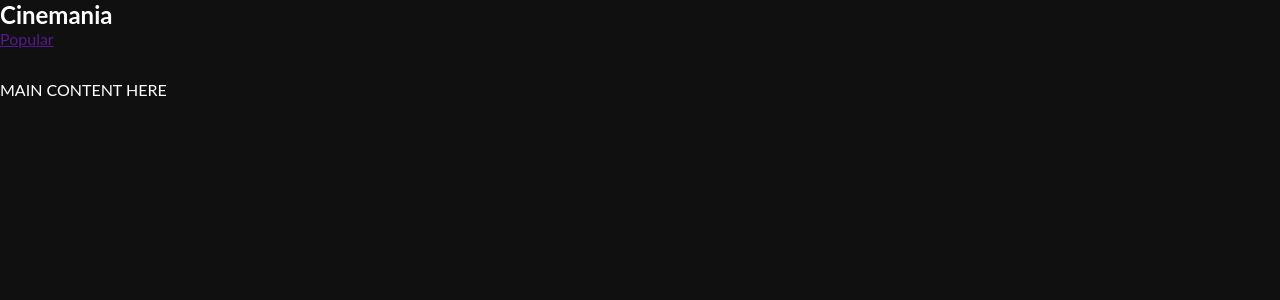
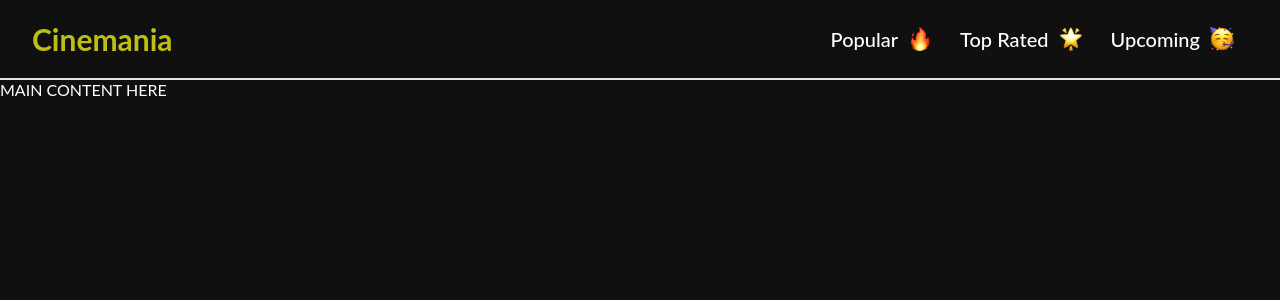
Before and after one commit to torressam333/cinemania, a React (Vite) app: page / in a window 1280 px wide. Shown: the top 300 px of the page. Built offline with nearby package versions, Linux system fonts and the light colour scheme.

Commit message:
Style the navbar links and emojis

```diff
--- a/src/components/Navbar/NavBar.css
+++ b/src/components/Navbar/NavBar.css
@@ -0,0 +1,33 @@
+.navbar {
+  display: flex;
+  align-items: center;
+  justify-content: space-between;
+  padding: 0 2em;
+  border-bottom: 2px solid #e6e6e6;
+}
+
+.navbar > h1 {
+  font-size: 30px;
+  color: #bebe15;
+}
+
+.navbar_links {
+  display: flex;
+  align-items: center;
+}
+
+.navbar_links > a {
+  display: flex;
+  align-items: center;
+  font-size: 20px;
+  font-weight: 500;
+  color: #fff;
+  text-decoration: none;
+  padding: 0 0.7em;
+}
+
+.navbar_emoji {
+  width: 1.2em;
+  height: 1.2em;
+  margin-left: 0.5em;
+}
--- a/src/components/Navbar/NavBar.jsx
+++ b/src/components/Navbar/NavBar.jsx
@@ -1,11 +1,32 @@
 import './NavBar.css';
+import Fire from '../../assets/emojis/fire.png';
+import GlowingStar from '../../assets/emojis/glowing-star.png';
+import Celebrate from '../../assets/emojis/partying-face.png';
 
 const NavBar = () => {
   return (
     <nav className='navbar'>
       <h1>Cinemania</h1>
       <div className='navbar_links'>
-        <a href='' className='navbar_link'>Popular</a>
+        <a>
+          Popular <img src={Fire} alt='fire emoji' className='navbar_emoji' />
+        </a>
+        <a>
+          Top Rated{' '}
+          <img
+            src={GlowingStar}
+            alt='glowing star emoji'
+            className='navbar_emoji'
+          />
+        </a>
+        <a>
+          Upcoming{' '}
+          <img
+            src={Celebrate}
+            alt='party face emoji'
+            className='navbar_emoji'
+          />
+        </a>
       </div>
     </nav>
   );
```
